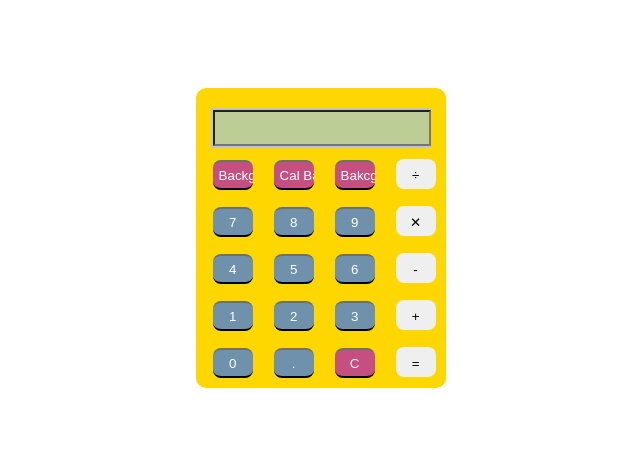
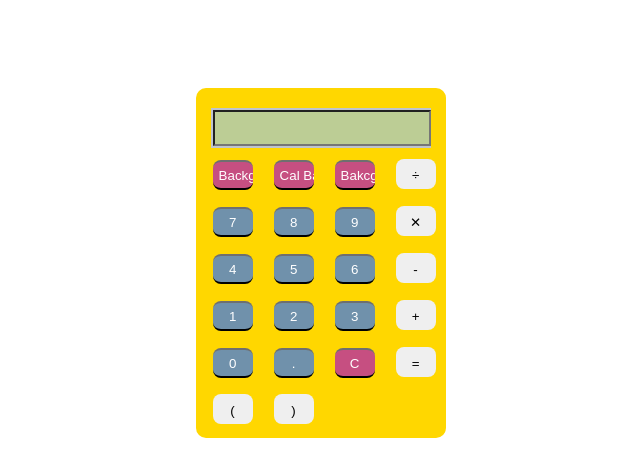
Before and after one commit to adityapawar1/Calculator, a plain HTML site: page index.html in a window 1280 px wide. Shown: the whole page, without its empty margins (318-958 px from the left). Drawn offline with Linux system fonts and the light colour scheme.

Commit message:
Added ()

```diff
--- a/calculator.css
+++ b/calculator.css
@@ -2,7 +2,7 @@
 /* CSS Document */
 .box {
 	background-color: gold;
-	height: 300px;
+	height: 350px;
 	width: 250px;
 	border-radius: 10px;
 	position: relative;
--- a/index.html
+++ b/index.html
@@ -45,6 +45,10 @@
 				<input type="button" class="button function" value="C" onClick="d('')">
 				<input type="button" class="button operator" value="=" onClick="e()">
 				</p>
+				<p>
+				<input type="button" class="button operator" value="(" onClick="v('(')">
+				<input type="button" class="button operator" value=")" onClick="v(')')">
+				</p>
 				</div>
 				</div>
 
```
